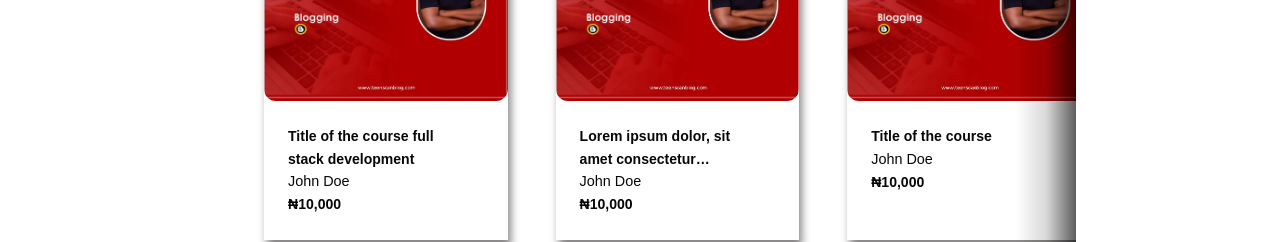
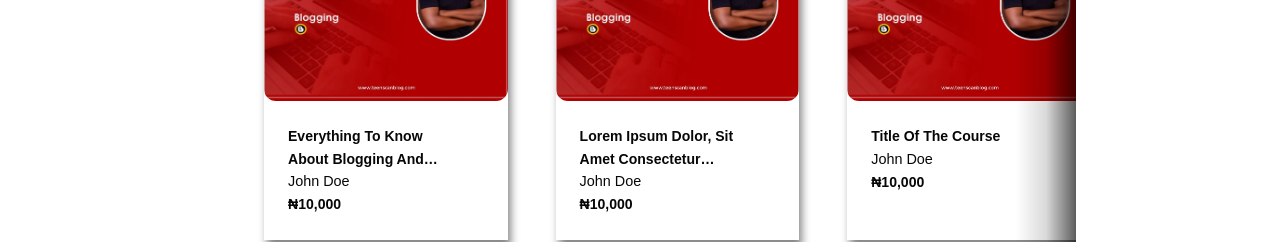
Before and after one commit to Niscolinx/teenscan, a React (Create React App) app: page / in a window 1280 px wide. Shown: the part 940-1182 px from the top of the page. Built offline with nearby package versions, Linux system fonts and the light colour scheme; what react-router-last-location would draw is missing.

Commit message:
working on courses

```diff
--- a/src/components/Courses.tsx
+++ b/src/components/Courses.tsx
@@ -20,7 +20,8 @@ const Courses = () => {
             <div className='course__cards'>
                 <Scrollable>
                     <Course
-                        title='Title of the course full stack development'
+                        title=
+                        'Everything to know about Blogging and Starting your own Blog'
                         creator='John Doe'
                         price={10000}
                         image={cardImg}
--- a/src/sass/components/course_cards.scss
+++ b/src/sass/components/course_cards.scss
@@ -50,6 +50,7 @@
             overflow: hidden;
             text-overflow: ellipsis;
             white-space: normal;
+            text-transform: capitalize;
         }
         &__creator {
             font-size: 1.2rem;
```
